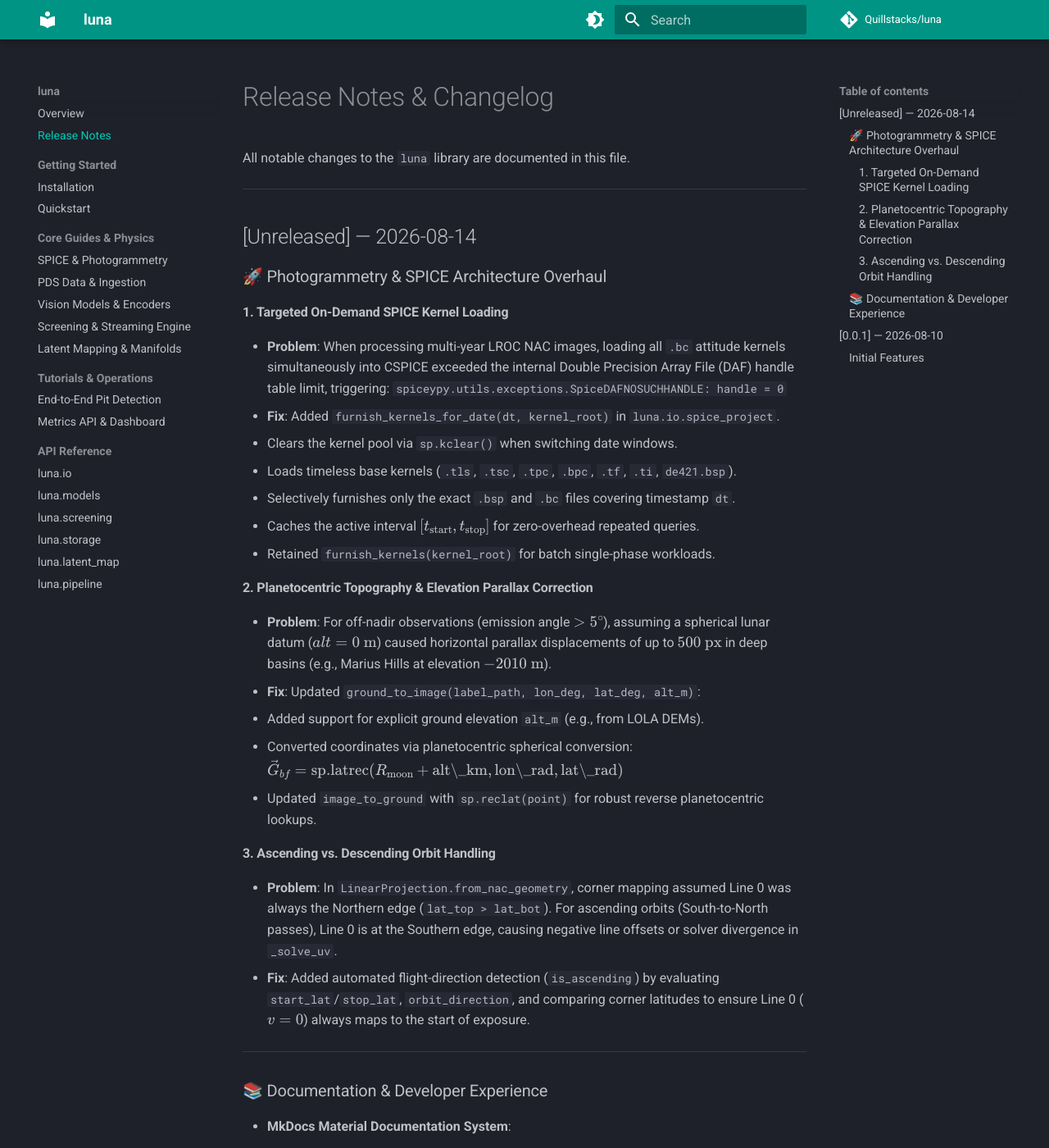
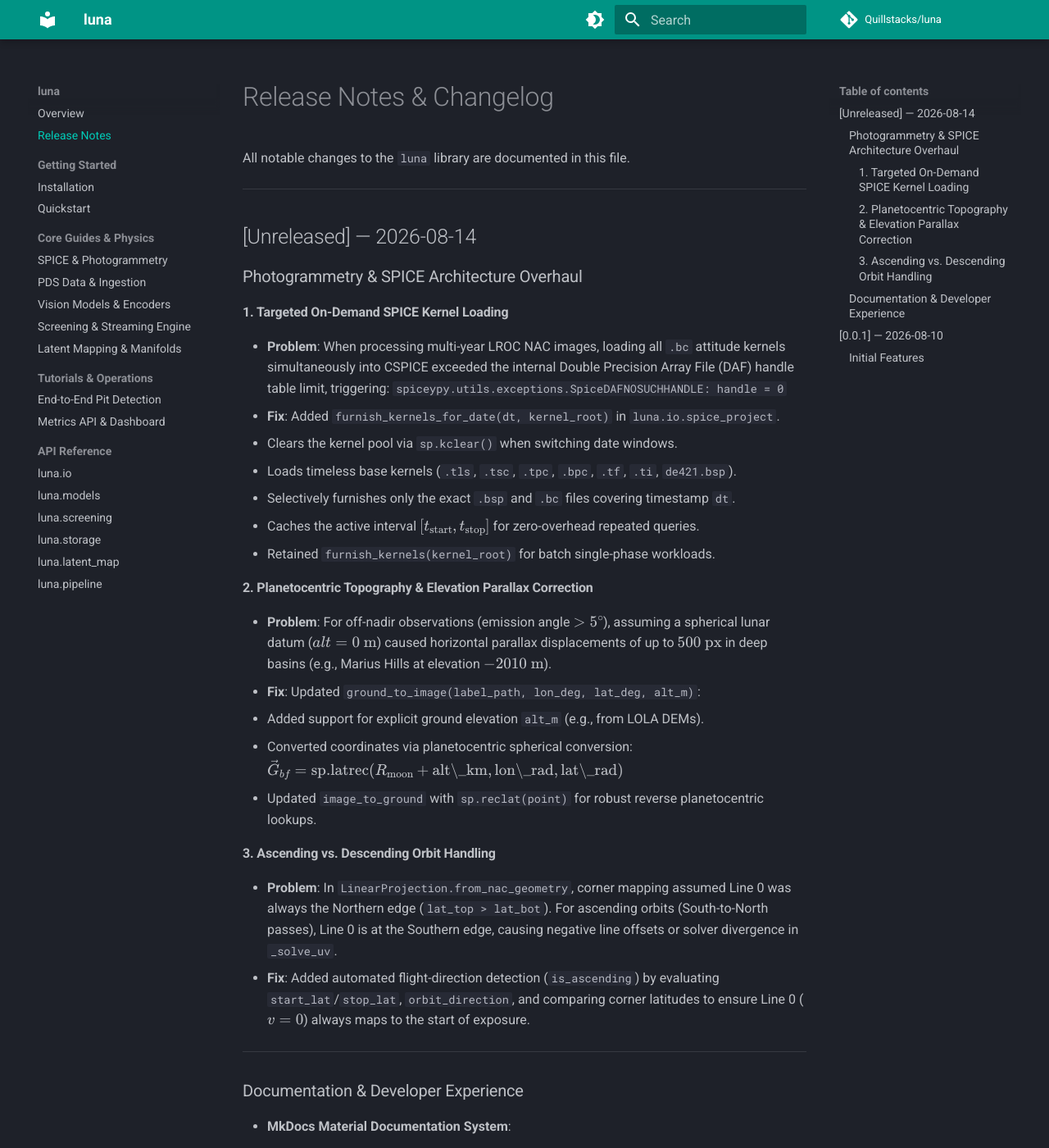
Before and after one commit to Quillstacks/luna, an MkDocs documentation site: the page built from docs/release-notes.md, in a window 1280 px wide and 1400 px high. Shown: the whole window at 82% size. Built offline with MkDocs 1.6.1 and Material for MkDocs 9.7.7, drawn with Linux system fonts in a browser that asks for light colours; comment, search, counter and statistics services are not loaded.

```diff
--- a/docs/release-notes.md
+++ b/docs/release-notes.md
@@ -6,7 +6,7 @@ All notable changes to the `luna` library are documented in this file.
 
 ## [Unreleased] — 2026-08-14
 
-### 🚀 Photogrammetry & SPICE Architecture Overhaul
+### Photogrammetry & SPICE Architecture Overhaul
 
 #### 1. Targeted On-Demand SPICE Kernel Loading
 * **Problem**: When processing multi-year LROC NAC images, loading all `.bc` attitude kernels simultaneously into CSPICE exceeded the internal Double Precision Array File (DAF) handle table limit, triggering:
@@ -31,7 +31,7 @@ All notable changes to the `luna` library are documented in this file.
 
 ---
 
-### 📚 Documentation & Developer Experience
+### Documentation & Developer Experience
 
 * **MkDocs Material Documentation System**:
   - Full technical documentation site configured with Dark/Light mode, syntax highlighting, search, and navigation.
```
